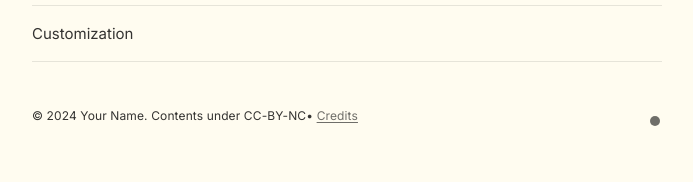
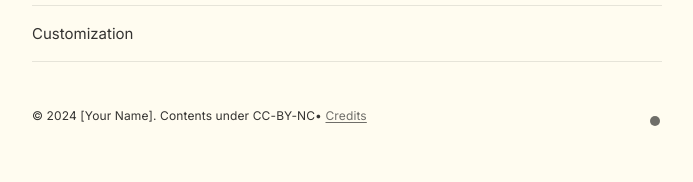
Before and after one commit to gioannides/gioannides.github.io, a Jekyll site: the page built from pages/index.md, in a window 1280 px wide. Shown: the part 828-1010 px from the top of the page, without its empty margins (293-986 px from the left). Built offline with Jekyll 4.4.1, drawn with Linux system fonts in a browser that asks for light colours; part of the change alters nothing that is shown.

Commit message:
changing configuration file

```diff
--- a/_config.yml
+++ b/_config.yml
@@ -1,30 +1,10 @@
-# Welcome to Jekyll!
-#
-# This config file is meant for settings that affect your whole blog, values
-# which you are expected to set up once and rarely edit after that. If you find
-# yourself editing this file very often, consider using Jekyll's data files
-# feature for the data you need to update frequently.
-#
-# For technical reasons, this file is *NOT* reloaded automatically when you use
-# 'bundle exec jekyll serve'. If you change this file, please restart the server process.
-#
-# If you need help with YAML syntax, here are some quick references for you:
-# https://learn-the-web.algonquindesign.ca/topics/markdown-yaml-cheat-sheet/#yaml
-# https://learnxinyminutes.com/docs/yaml/
-#
-# Site settings
-# These are used to personalize your new site. If you look in the HTML files,
-# you will see them accessed via {{ site.title }}, {{ site.email }}, and so on.
-# You can create any custom variable you would like, and they will be accessible
-# in the templates via {{ site.myvariable }}.
+# Jekyll Garden Configuration for Academic Website
+# Update the values marked with [CHANGE THIS]
 
-# Jekyll Garden Configuration
-# Optimized for actual template usage
-
-# Preferences (controls template behavior)
+# Preferences (keep these as is - they're good defaults)
 preferences:
   homepage:
-    enabled: false
+    enabled: false  # Keep false to use custom homepage
   search:
     enabled: true
   backlinks:
@@ -34,30 +14,43 @@ preferences:
   wiki_style_link:
     enabled: true
 
-# Site Configuration
-title: "Your Site Title"
-heading: "Your Name"
-description: "A brief description of your site"
-url: "https://yoursite.com"
+# Site Configuration - [CHANGE ALL OF THESE]
+title: "Georgios Ioannides's Digital Garden"
+heading: "Georgios Ioannides"
+description: "Academic notes on AI, ML, and Computer Science"
+url: "https://gioannides.github.io"
 baseurl: ""
+
+# Add these for better customization
+name: "Georgios Ioannides"
+user_description: "Minimizing loss, converging on truth"
+email: "gioannid@alumni.cmu.edu"
+github_username: "gioannides"
+linkedin_username: "georgios-ioannides"
 
 # Asset Configuration
 apple_touch_icon: "/assets/img/profile.png"
 css_file: "/assets/css/style.css"
 ie_css: "/assets/css/ie-target.css"
 
-# Menu Items
+# Menu Items - Updated for academic use
 menu:
+  - title: "Home"
+    url: "/"
   - title: "Notes"
     url: "/notes"
+  - title: "Research"
+    url: "/research"
+  - title: "CV"
+    url: "/cv"
   - title: "Blog"
     url: "/blog"
   - title: "About"
     url: "/about"
 
-# Footer
+# Footer - [CHANGE THIS]
 footer:
-  copyright: "© 2024 Your Name. Contents under CC-BY-NC"
+  copyright: "© 2024 [Your Name]. Contents under CC-BY-NC"
   credits:
     enabled: true
     url: "/credits"
@@ -98,7 +91,7 @@ privatelinks:
   msg: "This note hasn't been published yet."
 
 # Math rendering
-katex: true
+katex: true  # Already enabled, great for academic notes!
 
 # Exclude from processing
 exclude:
@@ -109,3 +102,6 @@ exclude:
   - vendor/cache/
   - vendor/gems/
   - vendor/ruby/
+  - README.md
+  - LICENSE
+  - .gitignore
```
